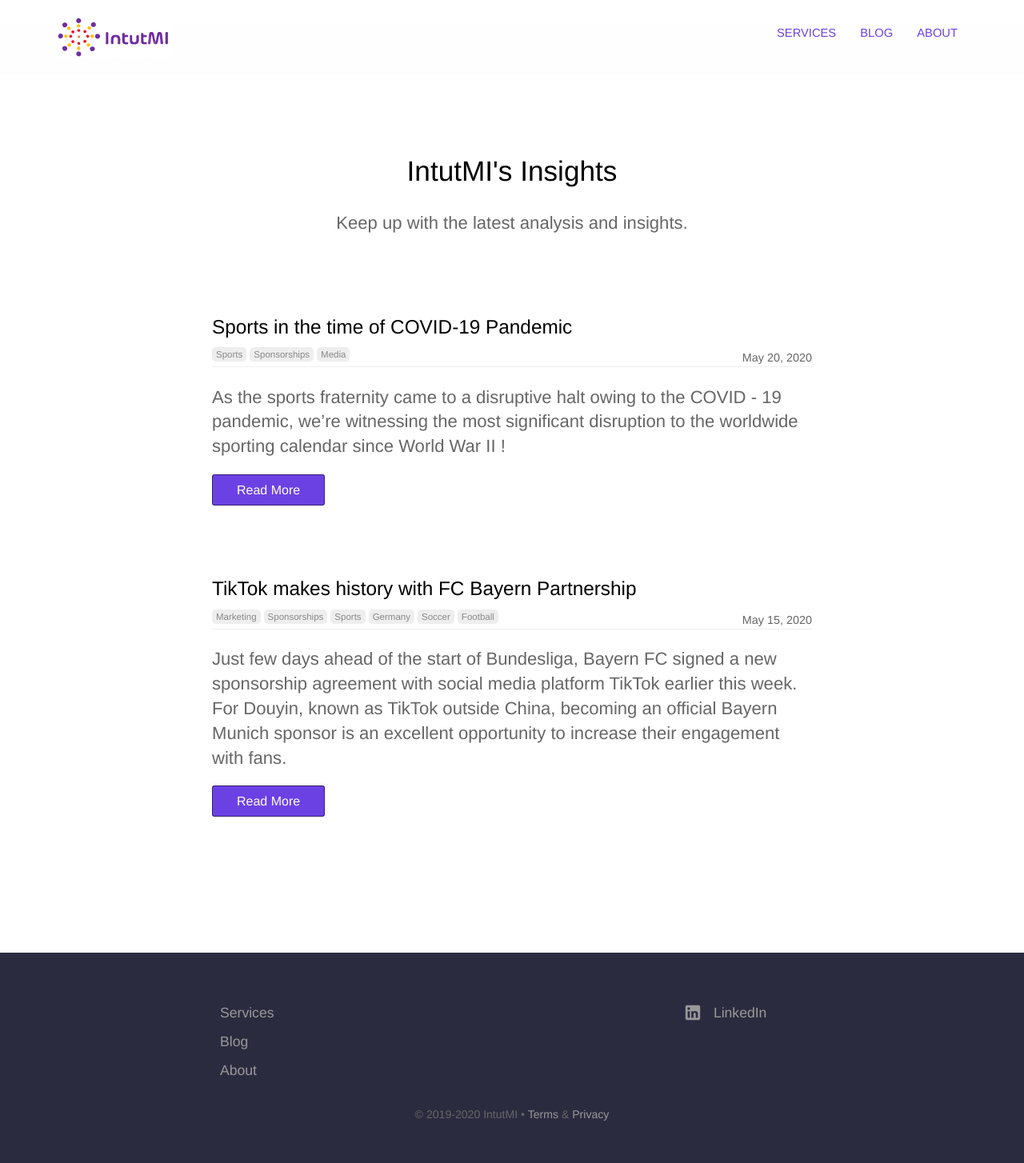
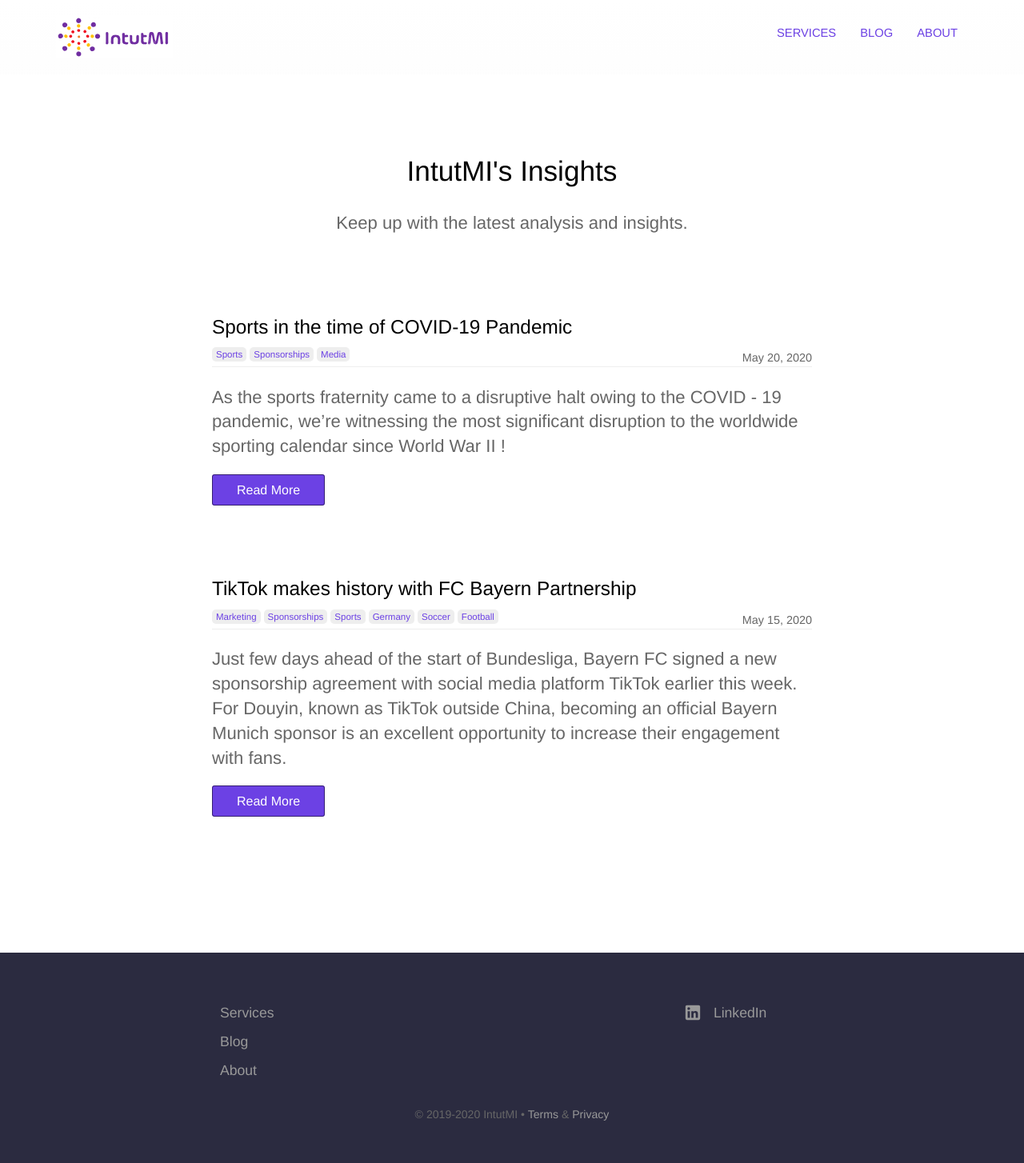
Before and after one commit to intutdev/intutmi.github.io, a Jekyll site: the page built from blog/index.html, in a window 1280 px wide. Shown: the whole page at 80% size. Built offline with Jekyll 4.4.1, drawn with Linux system fonts in a browser that asks for light colours; the list of posts is cut into pages by our own code.

Commit message:
Updated '_sass/blog.scss' via CloudCannon

```diff
--- a/_sass/blog.scss
+++ b/_sass/blog.scss
@@ -99,10 +99,10 @@
 	text-align: center;
 	a {
 		background: #eee;
-    padding: 3px 5px;
-    font-size: .8em;
-    border-radius: 5px;
-    color: #888;
+        padding: 3px 5px;
+        font-size: .8em;
+        border-radius: 5px;
+        color: #6c41e4;
 		transition: .2s ease-in-out;
 
 		&:hover {
```
